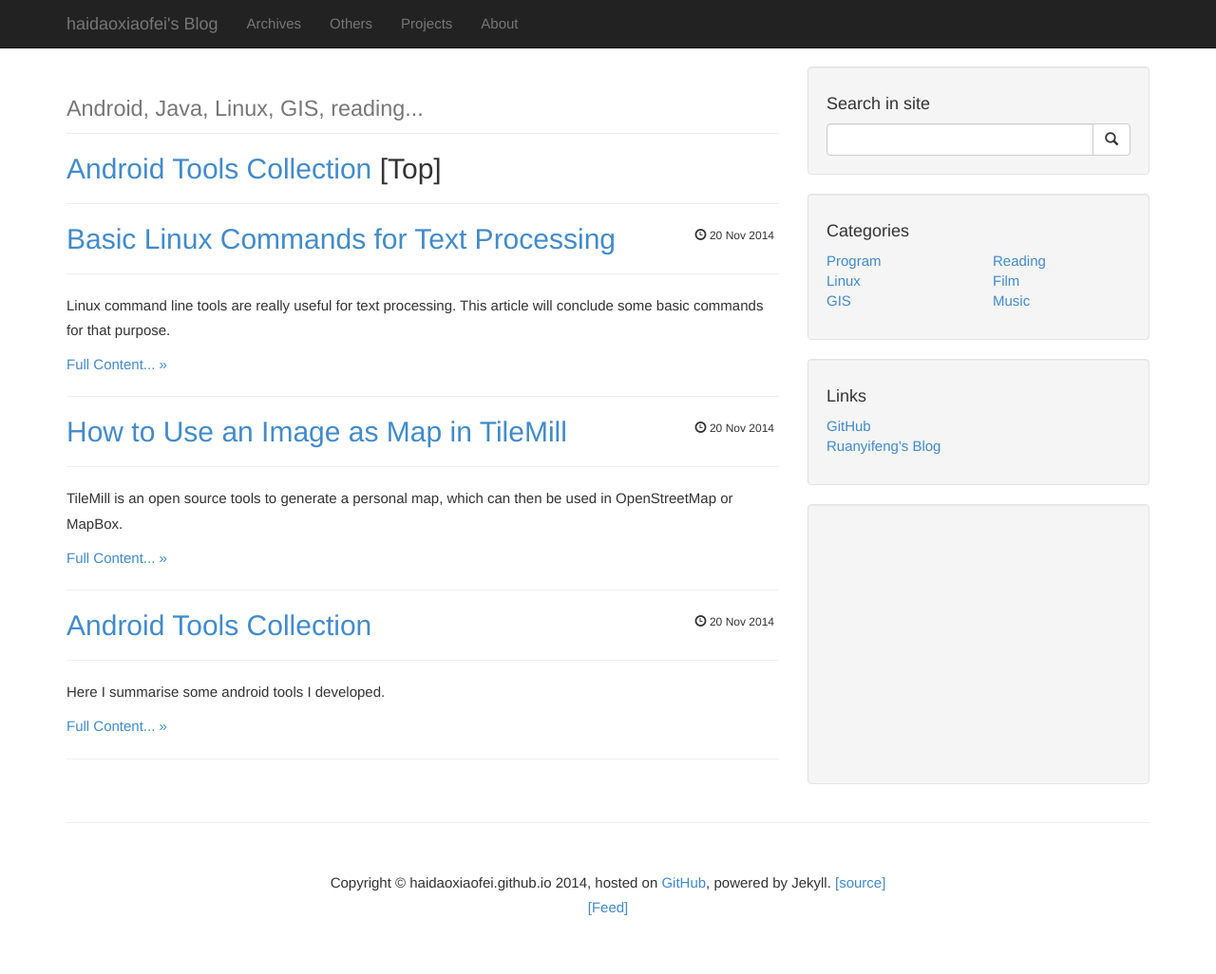
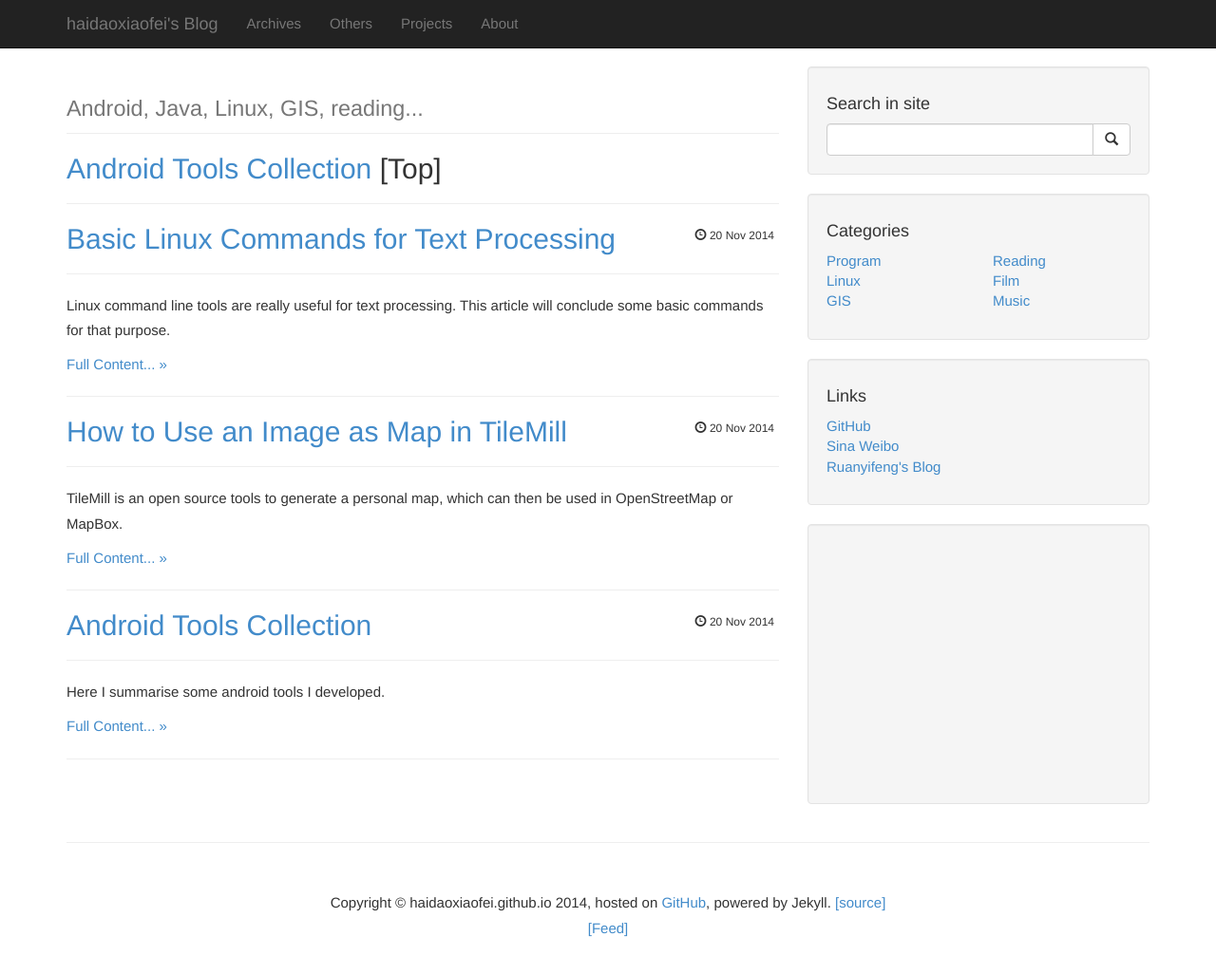
Before and after one commit to haidaoxiaofei/haidaoxiaofei.github.io, a Jekyll site: the page built from index.html, in a window 1280 px wide and 1051 px high. Shown: the top 1026 px of the window at 95% size. Built offline with Jekyll 4.4.1, drawn with Linux system fonts in a browser that asks for light colours; Markdown is read by kramdown in place of the engine named in the settings; the list of posts is cut into pages by our own code; comment, search, counter and statistics services are not loaded.

Commit message:
add weibo link

```diff
--- a/_includes/links.html
+++ b/_includes/links.html
@@ -6,6 +6,11 @@
               </li>
               </li>
               <li>
+                <a href="http://www.weibo.com/u/1178432142">
+                  Sina Weibo
+                </a>
+              </li>
+              <li>
                 <a href="http://www.ruanyifeng.com/blog/">
                   Ruanyifeng's Blog
                 </a>
```
